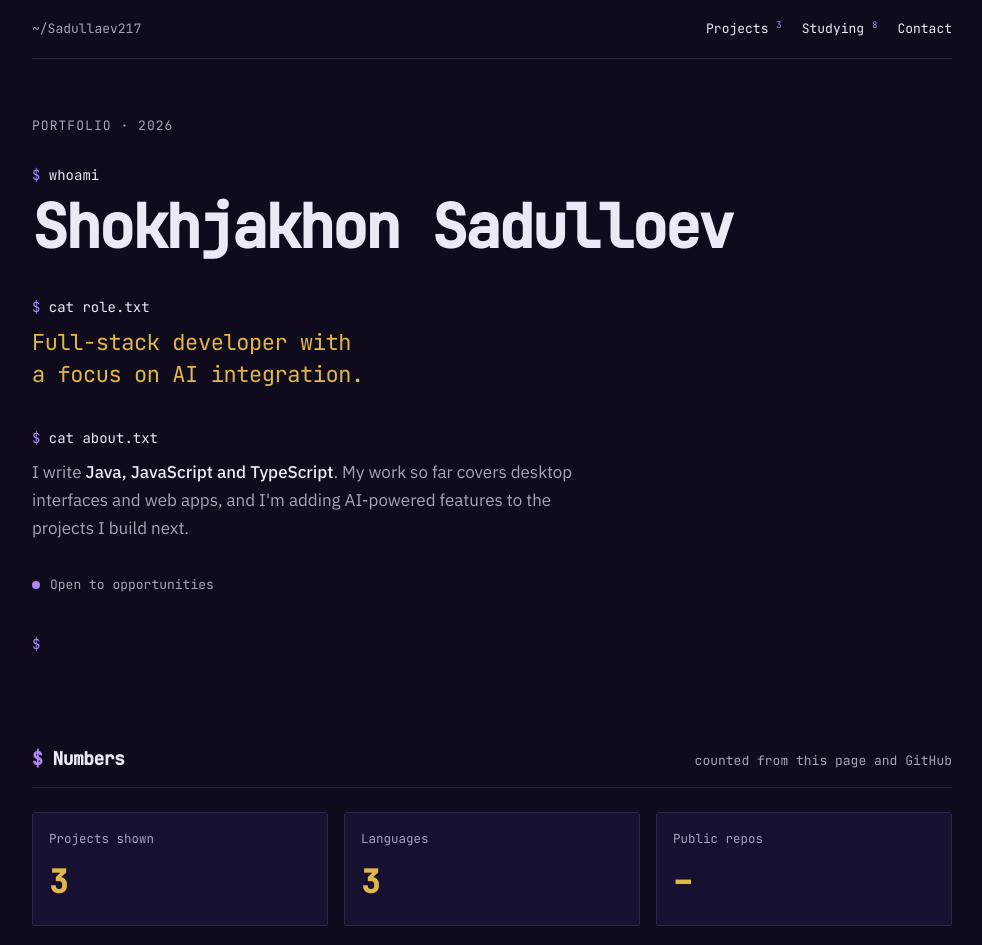
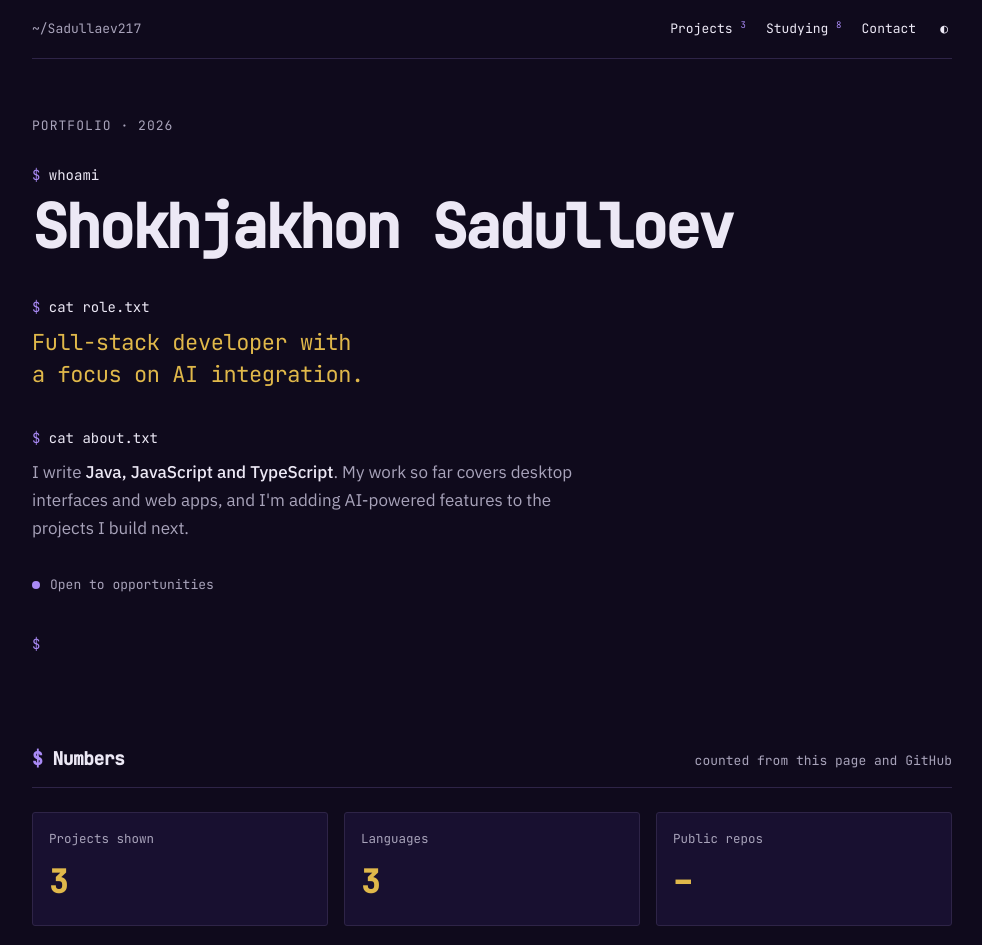
Before and after one commit to Sadullaev217/Sadullaev217.github.io, a plain HTML site: page index.html in a window 1280 px wide. Shown: the top 945 px of the page, without its empty margins (148-1130 px from the left). Drawn offline with Linux system fonts and the light colour scheme; no server answers; a web font is replaced by a local one.

Commit message:
Add persistent light/dark theme toggle
Co-Authored-By: Claude Sonnet 5.5 <noreply@anthropic.com>

```diff
--- a/index.html
+++ b/index.html
@@ -14,6 +14,7 @@
 <link rel="preconnect" href="https://fonts.gstatic.com" crossorigin>
 <link rel="stylesheet" href="https://fonts.googleapis.com/css2?family=IBM+Plex+Sans:wght@400;500&family=JetBrains+Mono:wght@400;500&family=Martian+Mono:wght@400;600;700&display=swap">
 <link rel="stylesheet" href="styles.css">
+<script>try{var t=localStorage.getItem("theme");if(t==="light"||t==="dark")document.documentElement.dataset.theme=t}catch(e){}</script>
 </head>
 <body>
 <a class="skip" href="#main">Skip to main content</a>
@@ -24,6 +25,9 @@
       <a href="#projects">Projects <sup data-count="projects"></sup></a>
       <a href="#studying">Studying <sup data-count="studying"></sup></a>
       <a href="#contact">Contact</a>
+      <button type="button" class="theme-toggle" aria-label="Toggle light or dark theme">
+        <span aria-hidden="true">◐</span>
+      </button>
     </nav>
   </header>
 
--- a/script.js
+++ b/script.js
@@ -15,6 +15,14 @@ setAll('[data-stat="languages"]', languages);
 setAll('[data-count="projects"]', projects);
 setAll('[data-count="studying"]', studying);
 
+// Theme: dark by default, choice is remembered in localStorage (an inline script in <head> applies it before paint).
+document.querySelector(".theme-toggle")?.addEventListener("click", () => {
+  const root = document.documentElement;
+  const next = root.dataset.theme === "light" ? "dark" : "light";
+  root.dataset.theme = next;
+  try { localStorage.setItem("theme", next); } catch (e) {}
+});
+
 fetch(`https://api.github.com/users/${GITHUB_USER}`)
   .then((res) => (res.ok ? res.json() : Promise.reject(res.status)))
   .then((user) => setAll('[data-stat="repos"]', user.public_repos))
--- a/styles.css
+++ b/styles.css
@@ -93,6 +93,17 @@ a:focus-visible { outline: 2px solid var(--accent); outline-offset: 3px; border-
 .bar nav a { text-decoration: none; }
 .bar nav a:hover { color: var(--accent); }
 .bar nav sup { color: var(--accent2); font-size: 0.7em; }
+.theme-toggle {
+  padding: 0 4px;
+  border: 0;
+  background: none;
+  color: inherit;
+  font: inherit;
+  line-height: 1;
+  cursor: pointer;
+}
+.theme-toggle:hover { color: var(--accent); }
+.theme-toggle:focus-visible { outline: 2px solid var(--accent); outline-offset: 3px; border-radius: 2px; }
 
 /* Numbers */
 .stats {
```
